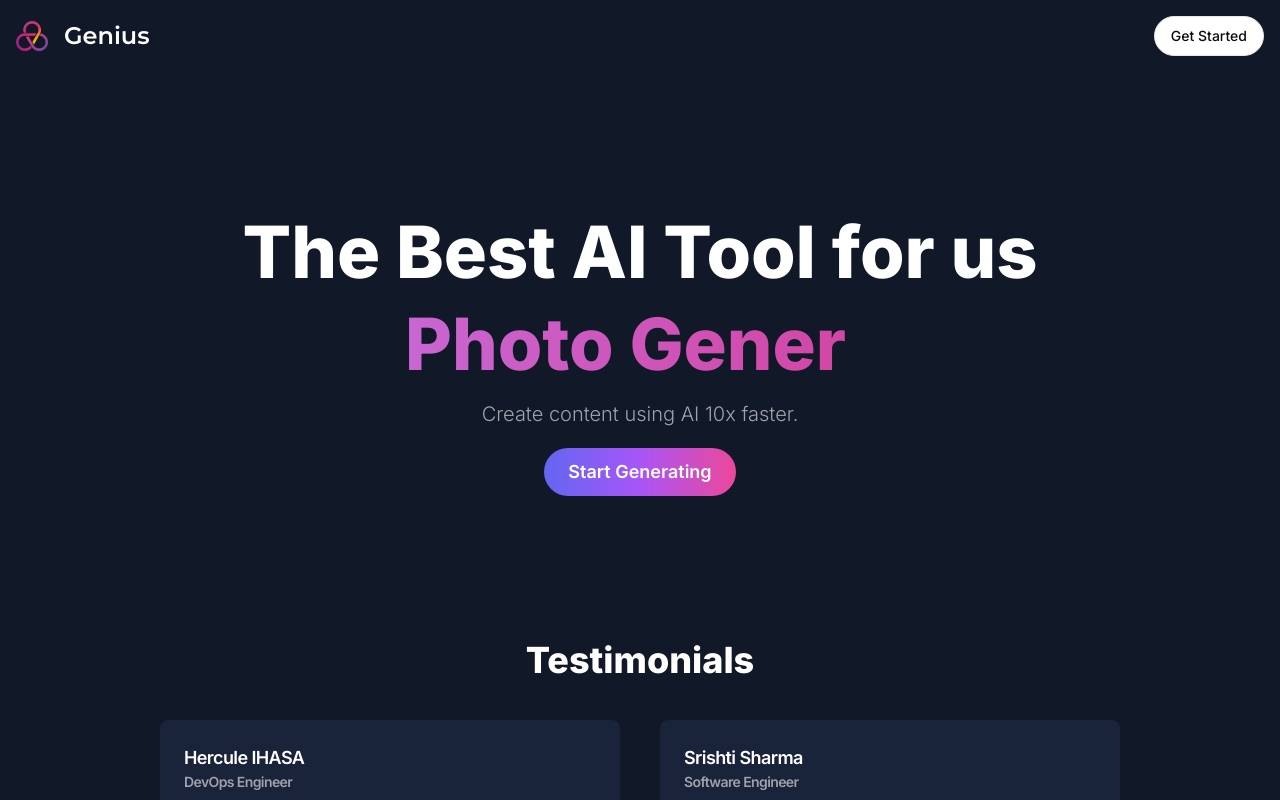
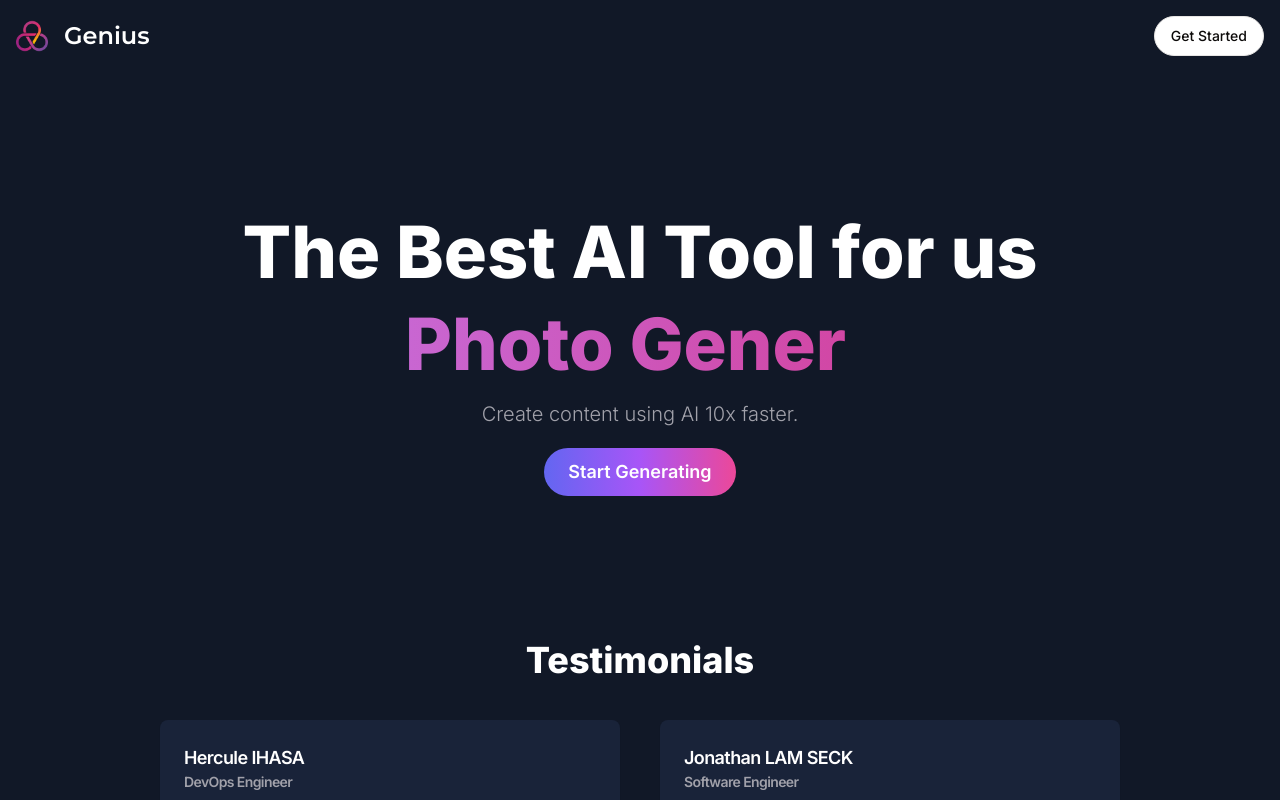
Before and after one commit to chrisjonesjjj/Pipeline_CI-CD, a Next.js app: page / in a window 1280 px wide. Built offline with nearby package versions, Linux system fonts and the light colour scheme; no server answers.

Commit message:
modif de temoinage

```diff
--- a/components/landing-content.tsx
+++ b/components/landing-content.tsx
@@ -11,7 +11,7 @@ const testimonials = [
     profileLink: "https://www.linkedin.com/in/prabhjot-singh-chugh/",
   },
   {
-    name: "Srishti Sharma",
+    name: "Jonathan LAM SECK",
     avatar: "S",
     title: "Software Engineer",
     description: "I use this daily for generating new photos!",
```
